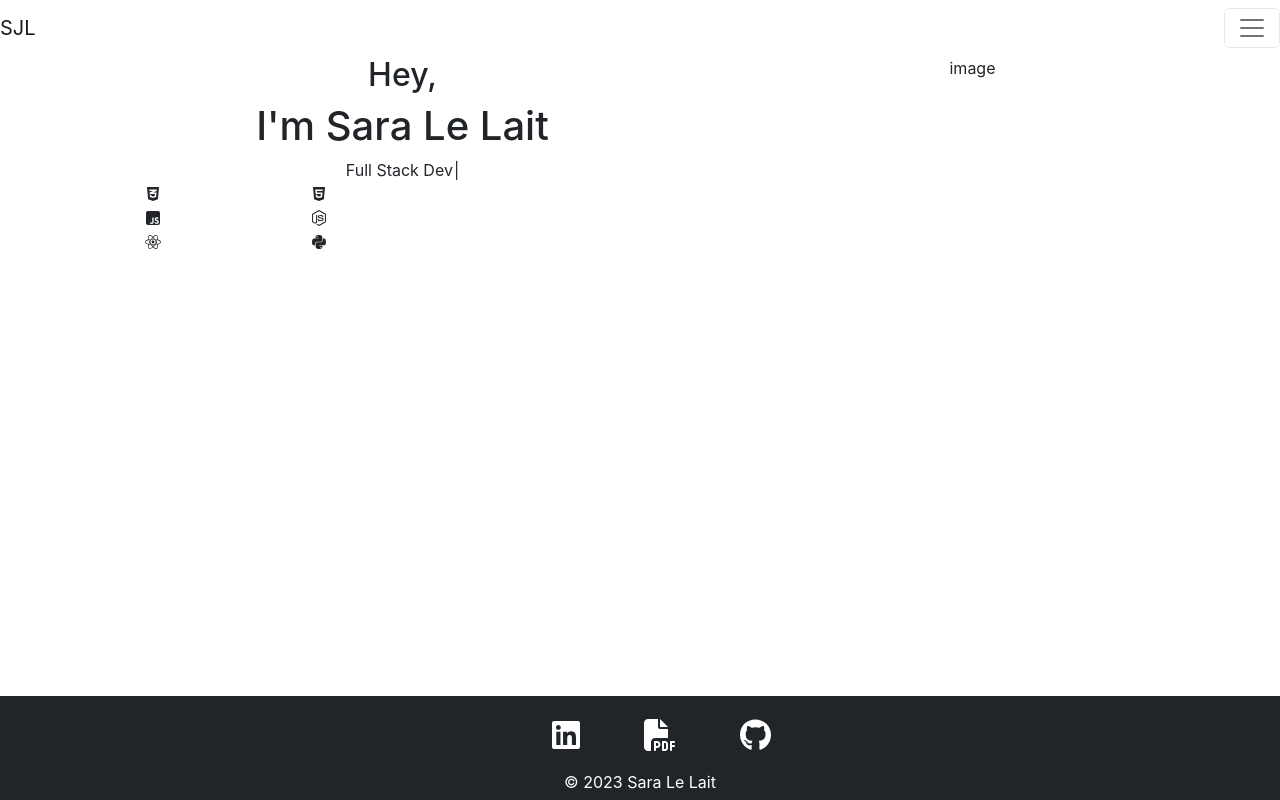
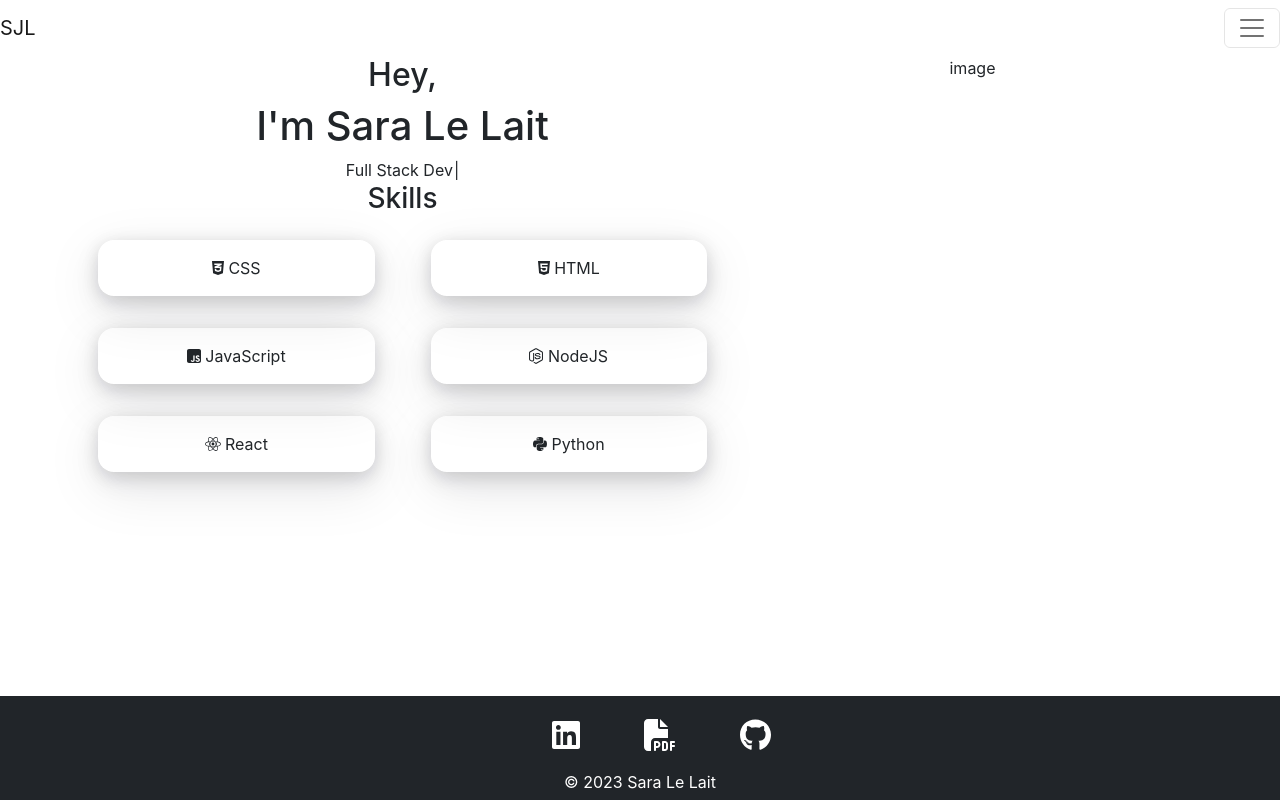
Before and after one commit to sjlelait/portfolio, a React (Create React App) app: page / in a window 1280 px wide. Built offline with nearby package versions, Linux system fonts and the light colour scheme; the HTML template or start-up script is replaced by a standard one.

Commit message:
wip: edits skills section for css

```diff
--- a/src/App.css
+++ b/src/App.css
@@ -11,6 +11,19 @@
     rgba(17,17,26,.1)!important;
     padding: 2rem;
     margin: 2rem;
+}
+.skills-row {
+  justify-content: center;
+}
+
+.icon {
+  padding: 1rem;
+  margin: 1rem;
+  border-radius: 1rem;
+  box-shadow: 0 4px 16px
+    rgba(17,17,26,.1),0 8px 24px
+    rgba(17,17,26,.1),0 16px 56px
+    rgba(17,17,26,.1)!important;
 }
 
 .icon-container {
--- a/src/pages/Home.js
+++ b/src/pages/Home.js
@@ -25,39 +25,40 @@ const Home = (props) => {
                 }}
               />
               <div className='skills'>
-                <Row>
-                  <Col md={3} className='iconCol'>
+                <h3>Skills</h3>
+                <Row className='skills-row'>
+                  <Col md={6} className='iconCol'>
                     <div className='icon'>
-                      <FontAwesomeIcon icon={faCss3Alt} />
+                      <FontAwesomeIcon icon={faCss3Alt} /> CSS
                     </div>
                   </Col>
-                  <Col md={3} className='iconCol'>
+                  <Col md={6} className='iconCol'>
                     <div className='icon'>
-                      <FontAwesomeIcon icon={faHtml5} />
+                      <FontAwesomeIcon icon={faHtml5} /> HTML
                     </div>
                   </Col>
                 </Row>
-                <Row>
-                  <Col md={3} className='iconCol'>
+                <Row className='skills-row'>
+                  <Col md={6} className='iconCol'>
                     <div className='icon'>
-                      <FontAwesomeIcon icon={faJsSquare} />
+                      <FontAwesomeIcon icon={faJsSquare} /> JavaScript
                     </div>
                   </Col>
-                  <Col md={3} className='iconCol'>
+                  <Col md={6} className='iconCol'>
                     <div className='icon'>
-                      <FontAwesomeIcon icon={faNodeJs} />
+                      <FontAwesomeIcon icon={faNodeJs} /> NodeJS
                     </div>
                   </Col>
                 </Row>
-                <Row>
-                  <Col md={3} className='iconCol'>
+                <Row className='skills-row'>
+                  <Col md={6} className='iconCol'>
                     <div className='icon'>
-                      <FontAwesomeIcon icon={faReact} />
+                      <FontAwesomeIcon icon={faReact} /> React
                     </div>
                   </Col>
-                  <Col md={3} className='iconCol'>
+                  <Col md={6} className='iconCol'>
                     <div className='icon'>
-                      <FontAwesomeIcon icon={faPython} />
+                      <FontAwesomeIcon icon={faPython} /> Python
                     </div>
                   </Col>
                 </Row>
```
